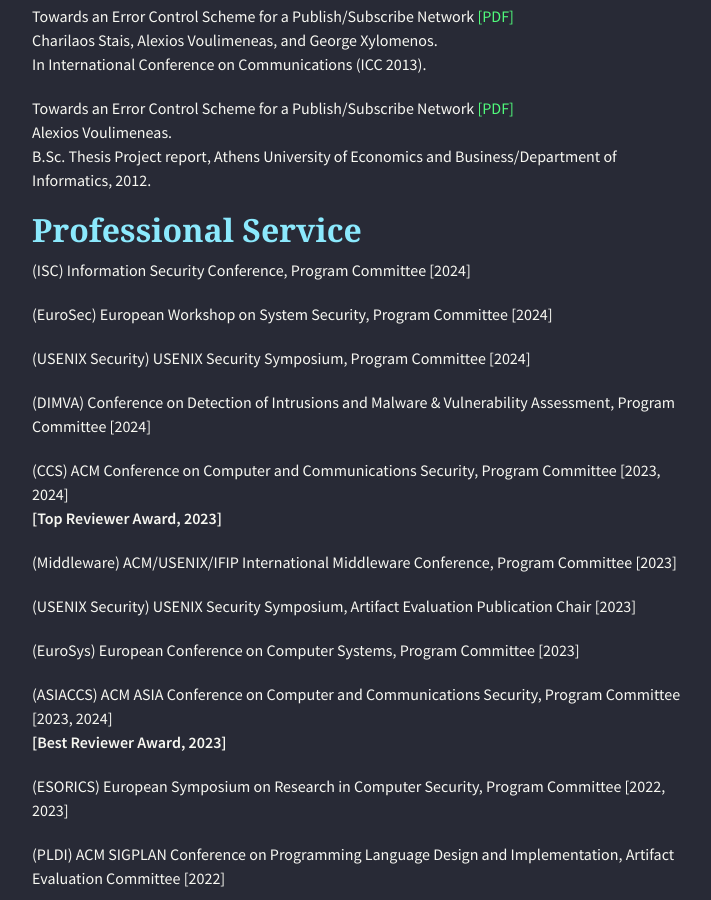
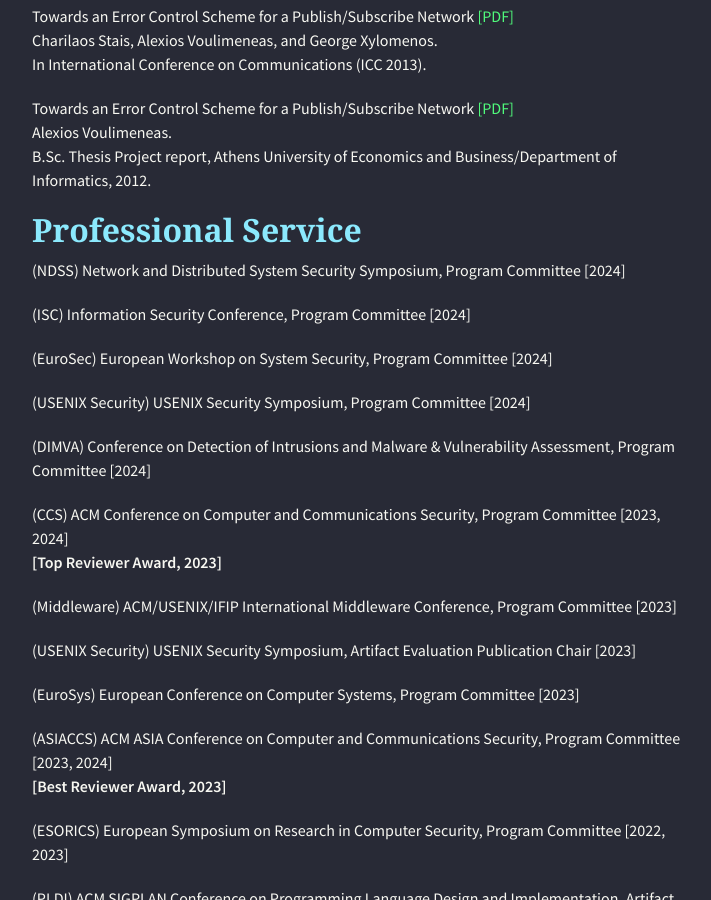
Before and after one commit to alexios-voulimeneas/alexios-voulimeneas.github.io, a Jekyll site: the page built from index.md, in a window 1280 px wide and 900 px high, scrolled down 2255 px. Shown: the whole window, without its empty margins (283-994 px from the left). Built offline with Jekyll 4.4.1, drawn with Linux system fonts in a browser that asks for light colours; nearby versions of some CDN libraries; the repository's description, which GitHub fills in, is left out.

Commit message:
Update index.md

```diff
--- a/index.md
+++ b/index.md
@@ -85,6 +85,8 @@
 
 ## [](#header-2) Professional Service
 
+(NDSS) Network and Distributed System Security Symposium, Program Committee [2024]
+
 (ISC) Information Security Conference, Program Committee [2024]
 
 (EuroSec) European Workshop on System Security, Program Committee  [2024]
```
